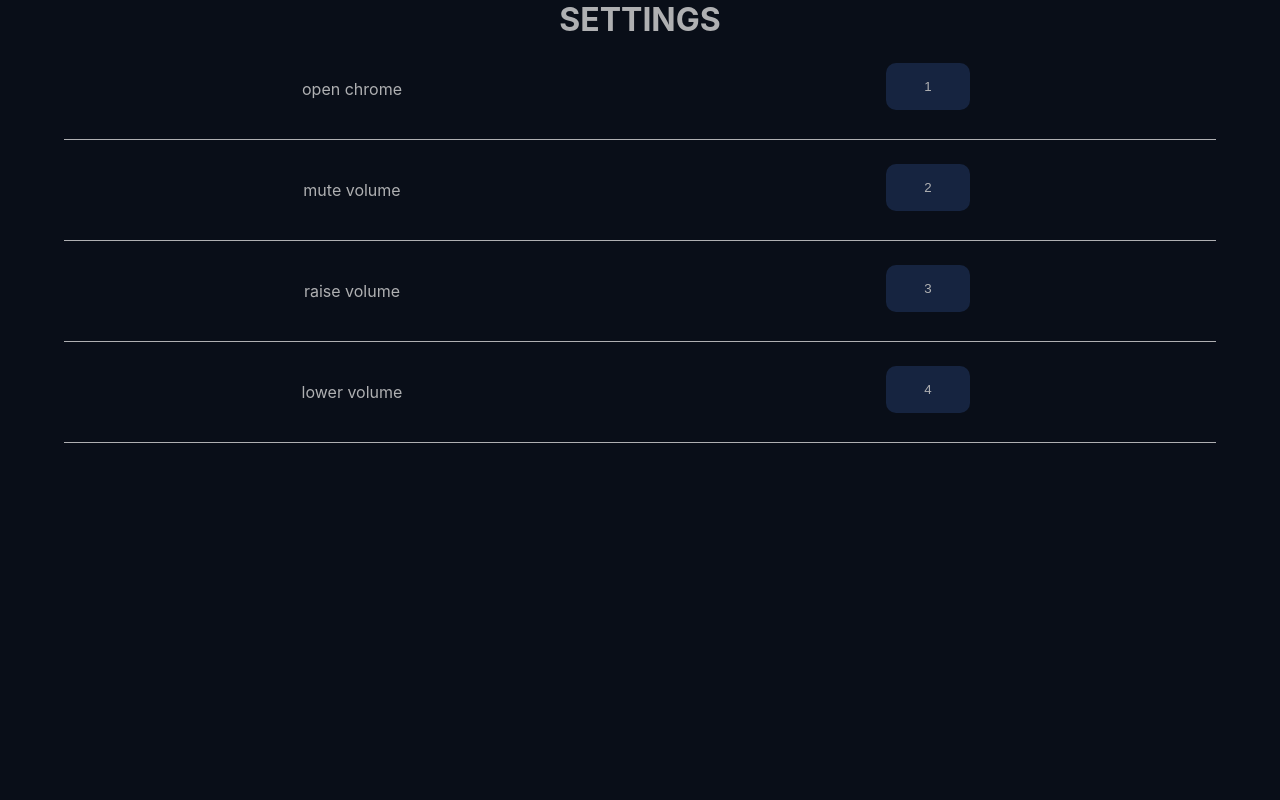
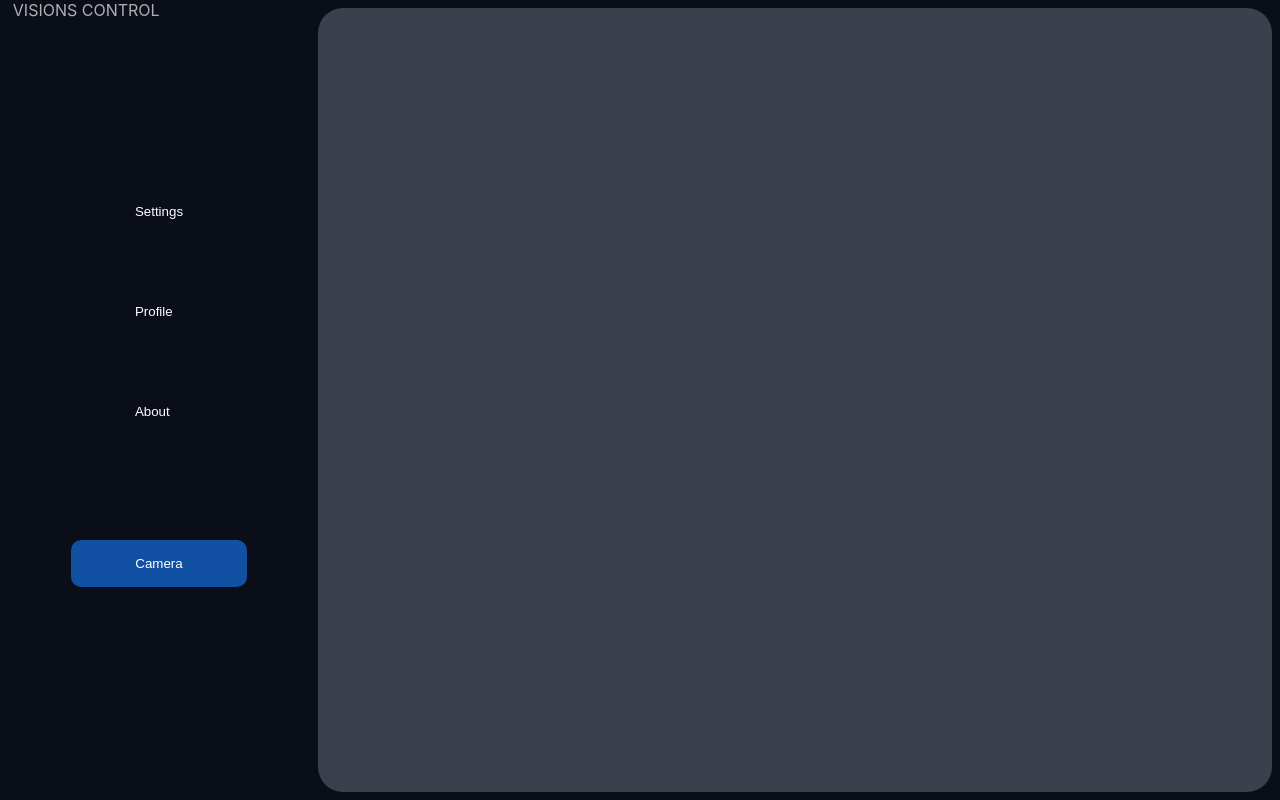
Before and after one commit to aggie-coding-club/Gesture, a React (Create React App) app in the folder front-end/: page / in a window 1280 px wide. Built offline with nearby package versions, Linux system fonts and the light colour scheme.

Commit message:
Added multi-page support

```diff
--- a/front-end/package.json
+++ b/front-end/package.json
@@ -13,7 +13,8 @@
     "react-dom": "^17.0.1",
     "react-modal": "^3.13.1",
     "react-scripts": "4.0.3",
-    "web-vitals": "^1.0.1"
+    "web-vitals": "^1.0.1",
+    "react-router-dom": "^5.2.0"
   },
   "scripts": {
     "start": "react-scripts start",
--- a/front-end/src/App.js
+++ b/front-end/src/App.js
@@ -1,25 +1,16 @@
 import './App.css';
 import MainLayout from "./components/MainScreen/MainLayout";
 import SettingsLayout from "./components/Settings/SettingsLayout"
+import Main from "./components/Main/Main"
 
 function App() {
 
-  const btnClick = (name) => {
-    console.log("clicked", name)
-  }
+  return (
+    <div className="App">
+      <Main />
+    </div>
+  );
 
-  //return main layout
-  // return (
-  //   <div>
-  //     <MainLayout btnClick={btnClick}/>
-  //   </div>
-  // );
-
-  return (
-    <div>
-      <SettingsLayout />
-    </div>
-  )
 }
 
 export default App;
--- /dev/null
+++ b/front-end/src/components/Main/Main.js
@@ -0,0 +1,12 @@
+import MainLayout from "../MainScreen/MainLayout";
+import SettingsLayout from "../Settings/SettingsLayout"
+import { Switch, Route } from 'react-router-dom';
+
+export default function Main() {
+    return (
+      <Switch> {/* The Switch decides which component to show based on the current URL.*/}
+        <Route exact path='/' component={MainLayout}></Route>
+        <Route exact path='/settings' component={SettingsLayout}></Route>
+      </Switch>
+    );
+  }
--- a/front-end/src/components/MainScreen/MainLayout.js
+++ b/front-end/src/components/MainScreen/MainLayout.js
@@ -2,7 +2,11 @@ import React from "react"
 import SideBar from "./SideBar";
 import CameraScreen from "./CameraScreen";
 
-export default function MainLayout({btnClick}) {
+export default function MainLayout() {
+
+  const btnClick = (name) => {
+    console.log("clicked", name)
+  }
 
   const flexContainer = {
     display: "flex",
--- a/front-end/src/components/MainScreen/SideBar.js
+++ b/front-end/src/components/MainScreen/SideBar.js
@@ -1,6 +1,7 @@
 import React from "react"
 import Options from "./Options";
 import CameraOption from "./CameraOption";
+import { Link } from "react-router-dom";
 
 
 export default function SideBar({btnClick}) {
@@ -34,9 +35,17 @@ export default function SideBar({btnClick}) {
       </div>
       <div style={optionWrapper}>
         <div style={optionStyle}>
-          <Options btnClick={btnClick} name={"Settings"}/>
-          <Options btnClick={btnClick} name={"Profile"}/>
-          <Options btnClick={btnClick} name={"About"}/>
+          <Link to="/settings">
+            <Options btnClick={btnClick} name={"Settings"}/>
+          </Link>
+          <Link to="">
+            <Options btnClick={btnClick} name={"Profile"}/>
+          </Link>
+          <Link to="">
+            <Options btnClick={btnClick} name={"About"}/>
+          </Link>
+
+
         </div>
         <div style={cameraOptionStyle}>
           <CameraOption btnClick={btnClick} />
--- a/front-end/src/index.js
+++ b/front-end/src/index.js
@@ -3,12 +3,13 @@ import ReactDOM from 'react-dom';
 import './index.css';
 import App from './App';
 import reportWebVitals from './reportWebVitals';
+import { BrowserRouter } from 'react-router-dom';
 
-ReactDOM.render(
-  <React.StrictMode>
-    <App />
-  </React.StrictMode>,
-  document.getElementById('root')
+ReactDOM.render((
+    <BrowserRouter>
+      <App />
+    </BrowserRouter>
+  ), document.getElementById('root')
 );
 
 // If you want to start measuring performance in your app, pass a function
```
